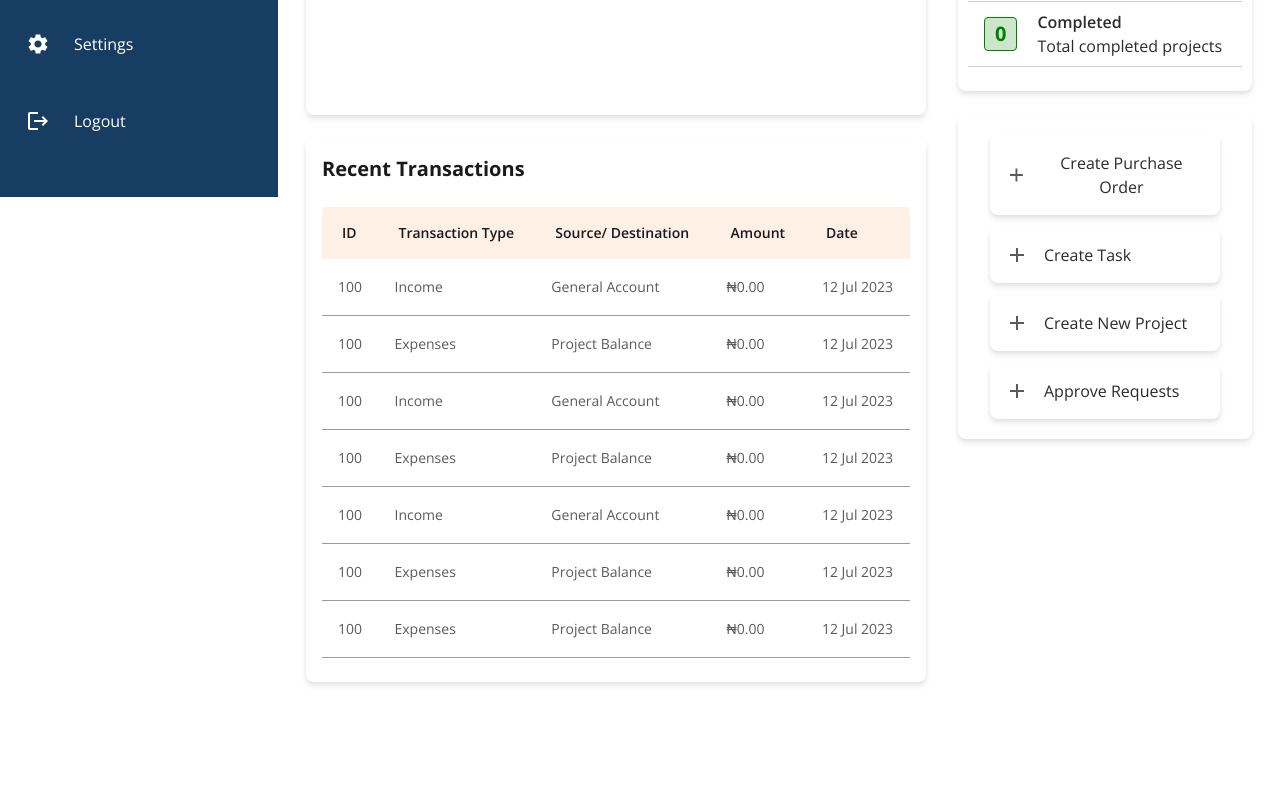
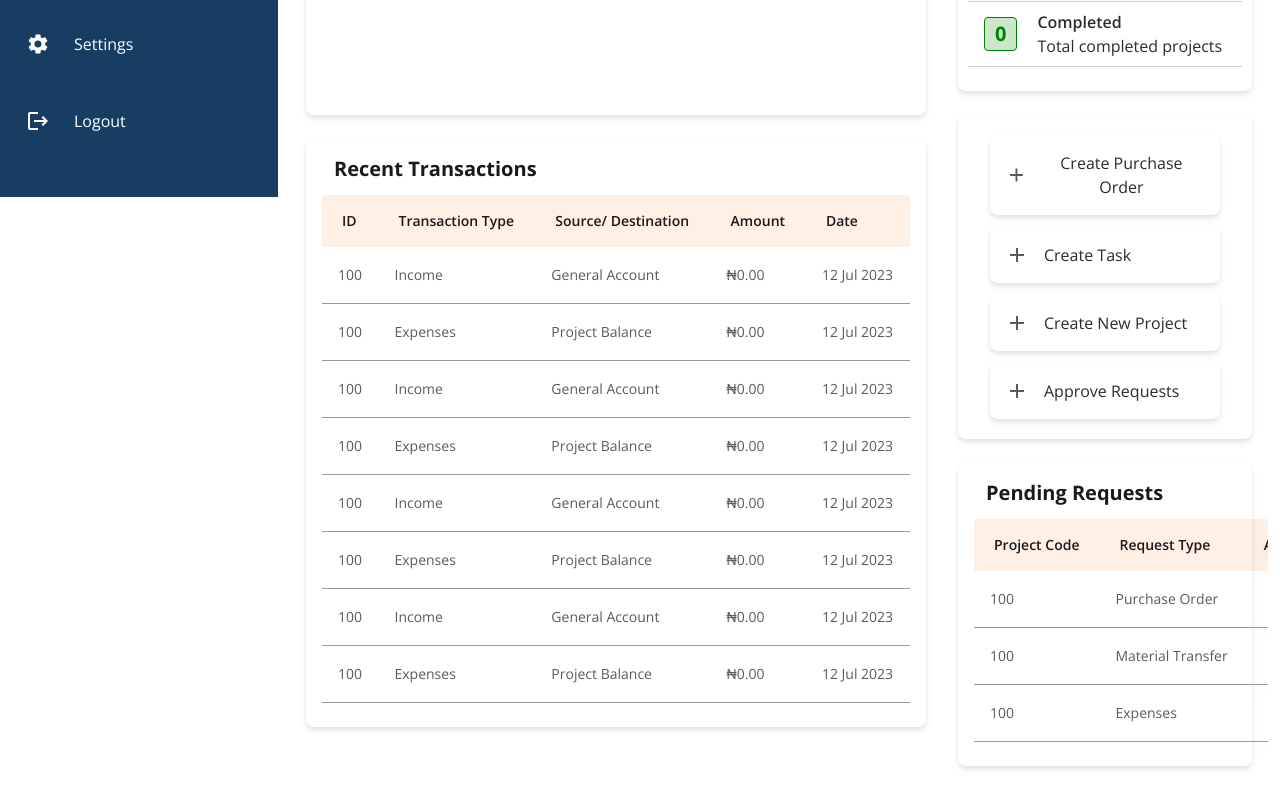
Before and after one commit to ntamiegbe/qualitrends-admin, a Next.js app: page /dashboard in a window 1280 px wide. Shown: the part 603-1397 px from the top of the page. Before the commit the page ends 1313 px from the top, so only its background shows below. Built offline with nearby package versions, Linux system fonts and the light colour scheme.

Commit message:
Refactor: dashboard components and add PendingRequests component

```diff
--- a/src/components/dashboard/Dashboard/index.tsx
+++ b/src/components/dashboard/Dashboard/index.tsx
@@ -3,6 +3,7 @@
 import CreateCard from "../CreateCard";
 import DashboardStats from "../DashboardStats";
 import IncomeAndExpensesChart from "../IncomeAndExpensesChart";
+import PendingRequests from "../PendingRequests";
 import Projects from "../Projects";
 import RecentTransactions from "../RecentTransactions";
 import SideStats from "../SideStats";
@@ -23,6 +24,7 @@ const Dashboard = () => {
 			<div className='col-span-1 space-y-6'>
 				<Projects />
 				<CreateCard />
+				<PendingRequests />
 			</div>
 		</section>
 	);
--- /dev/null
+++ b/src/components/dashboard/PendingRequests/index.tsx
@@ -0,0 +1,62 @@
+import Table from "@/components/global/Table";
+
+const PendingRequests = () => {
+	const data = [
+		{
+			id: "100",
+			type: "Purchase Order",
+		},
+		{
+			id: "100",
+			type: "Material Transfer",
+		},
+		{
+			id: "100",
+			type: "Expenses",
+		},
+	];
+
+	const tableHeadData = [
+		{
+			title: "Project Code",
+			key: "projectCode",
+		},
+		{
+			title: "Request Type",
+			key: "type",
+		},
+		{
+			title: "Action",
+			key: "action",
+		},
+	];
+
+	return (
+		<section>
+			<Table
+				title='Pending Requests'
+				data={data!}
+				loaderLength={10}
+				tableHeadData={tableHeadData}
+				className='xl:min-h-[160px]'
+				rowComponent={(transaction) => {
+					const { id, type } = transaction;
+					return (
+						<tr
+							onClick={() => {}}
+							className='border-b text-sm border-[#5A5A5A99]'>
+							<td className='py-[18px] px-4 text-black-500 whitespace-nowrap'>
+								{id}
+							</td>
+							<td className='py-[18px] px-4 text-black-500 whitespace-nowrap'>
+								{type}
+							</td>
+						</tr>
+					);
+				}}
+			/>
+		</section>
+	);
+};
+
+export default PendingRequests;
--- a/src/components/dashboard/Projects/index.tsx
+++ b/src/components/dashboard/Projects/index.tsx
@@ -30,7 +30,7 @@ const Projects = () => {
 
 	return (
 		<div className='px-2.5 py-6 bg-white drop-shadow-md rounded-lg'>
-			<h2 className='lg:text-xl font-bold'>Projects</h2>
+			<h2 className='lg:text-xl font-bold px-4'>Projects</h2>
 			<hr className='h-[1.5px] bg-[#CBCFD3] mt-3 mb-1' />
 			<ul>
 				{projectStats.map((project, index) => (
--- a/src/components/dashboard/RecentTransactions/index.tsx
+++ b/src/components/dashboard/RecentTransactions/index.tsx
@@ -1,5 +1,5 @@
 import Table from "@/components/global/Table";
-import { cn, formatAmount } from "@/lib/utils";
+import { formatAmount } from "@/lib/utils";
 
 const RecentTransactions = () => {
 	const data = [
@@ -47,6 +47,13 @@ const RecentTransactions = () => {
 		},
 		{
 			id: "100",
+			type: "Income",
+			source: "General Account",
+			amount: 0,
+			date: "12 Jul 2023",
+		},
+		{
+			id: "100",
 			type: "Expenses",
 			source: "Project Balance",
 			amount: 0,
@@ -78,13 +85,13 @@ const RecentTransactions = () => {
 	];
 
 	return (
-		<section className='col-span-6'>
+		<section>
 			<Table
 				title='Recent Transactions'
 				data={data!}
 				loaderLength={10}
 				tableHeadData={tableHeadData}
-				rowComponent={(transaction, index, length) => {
+				rowComponent={(transaction) => {
 					const { id, type, source, amount, date } = transaction;
 					return (
 						<tr
--- a/src/components/global/Table/index.tsx
+++ b/src/components/global/Table/index.tsx
@@ -41,13 +41,10 @@ const Table = <T,>({
 	isFetching = false,
 	tableHeadData = [],
 	rowComponent,
-	mobileComponent,
 	height,
 	loaderLength = 5,
 	emptyStateMessage = "All your data will show here",
-	mobileTitleStickyOffset = "top-[70px]",
 	tableHeaderLeftComponent,
-	showMobileTitleOnly = false,
 	tableMobileFooter,
 	footerComponent,
 	className,
@@ -64,7 +61,7 @@ const Table = <T,>({
 				className={cn(
 					"h-fit flex flex-col xl:flex-row xl:items-center justify-between"
 				)}>
-				<h3 className={cn("text-base lg:text-xl font-bold", {})}>{title}</h3>
+				<h3 className='text-base lg:text-xl font-bold px-3'>{title}</h3>
 				<div className='hidden xl:block'>
 					{tableHeaderLeftComponent && tableHeaderLeftComponent()}
 				</div>
@@ -86,7 +83,7 @@ const Table = <T,>({
 				<>
 					{data?.length > 0 ? (
 						<>
-							<div className='mt-1 lg:mt-4'>
+							<div className='mt-1'>
 								<div className='overflow-x-auto sm:-mx-6 lg:-mx-8'>
 									<div className='inline-block min-w-full py-2 sm:px-6 lg:px-8'>
 										<div
```
